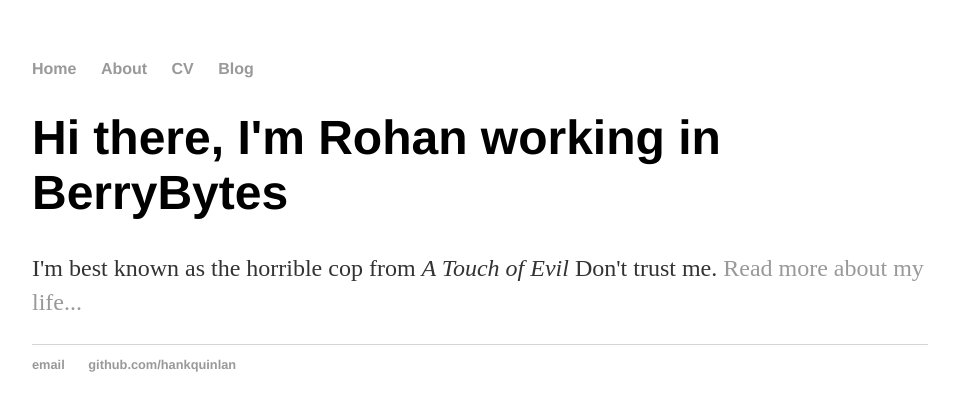
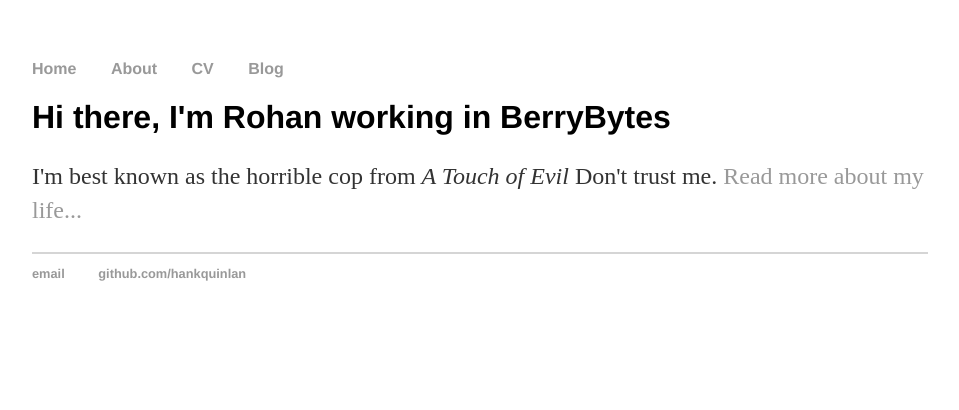
Before and after one commit to lucifer140/css-html, a plain HTML site: page index.html in a window 1280 px wide. Shown: the whole page, without its empty margins (160-1119 px from the left). Drawn offline with Linux system fonts and the light colour scheme; files that its build step writes are made by us from their sources.

Commit message:
Update main.css

```diff
--- a/main.css
+++ b/main.css
@@ -10,7 +10,7 @@
 }
 nav ul li, footer ul li {
     display: inline;
-    margin-right: 20px;
+    margin-right: 30px;
 }
 a {
     text-decoration: none;
@@ -20,7 +20,7 @@
     text-decoration: underline;
 }
 h1 {
-    font-size: 3em;
+    font-size: 2em;
     font-family:'Helvetica', 'Arial', 'Sans-Serif';
 }
 p {
@@ -29,7 +29,7 @@
     color: #333;
 }
 footer {
-    border-top: 1px solid #d5d5d5;
+    border-top: 2px solid #d5d5d5;
     font-size: .8em;
 }
 
```
